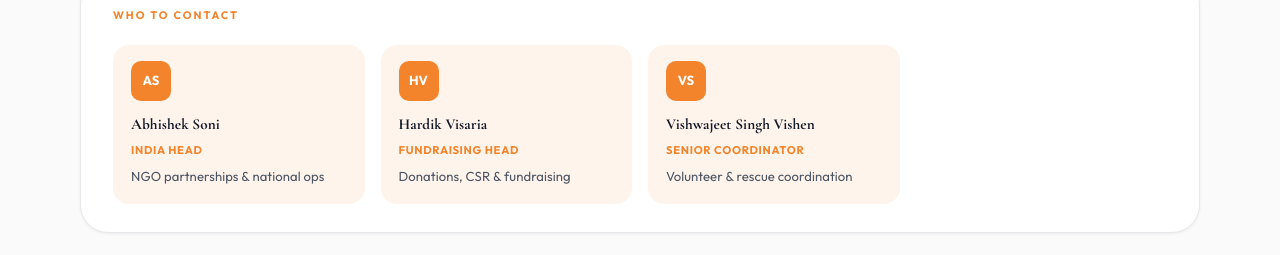
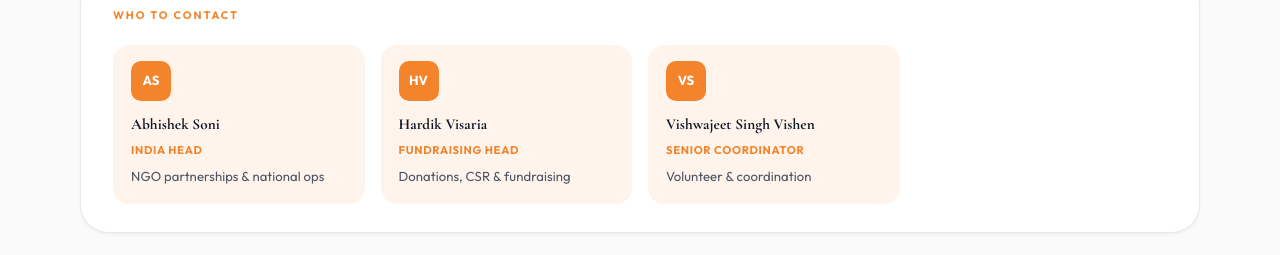
Before and after one commit to VishnuDixit23/UAW, a React (Vite) app: page /contact in a window 1280 px wide. Shown: the part 740-995 px from the top of the page. Built offline with nearby package versions, Linux system fonts and the light colour scheme.

Commit message:
minor change(rescue)

```diff
--- a/src/pages/ContactUs.jsx
+++ b/src/pages/ContactUs.jsx
@@ -14,7 +14,7 @@ const CONTACTS = [
 const KEY_PEOPLE = [
   { name:"Abhishek Soni",          role:"India Head",         note:"NGO partnerships & national ops" },
   { name:"Hardik Visaria",         role:"Fundraising Head",   note:"Donations, CSR & fundraising" },
-  { name:"Vishwajeet Singh Vishen",role:"Senior Coordinator", note:"Volunteer & rescue coordination" },
+  { name:"Vishwajeet Singh Vishen",role:"Senior Coordinator", note:"Volunteer & coordination" },
 ];
 const fade = (d=0) => ({ initial:{opacity:0,y:22}, whileInView:{opacity:1,y:0}, transition:{duration:0.65,delay:d,ease:[0.22,1,0.36,1]}, viewport:{once:true} });
 
```
